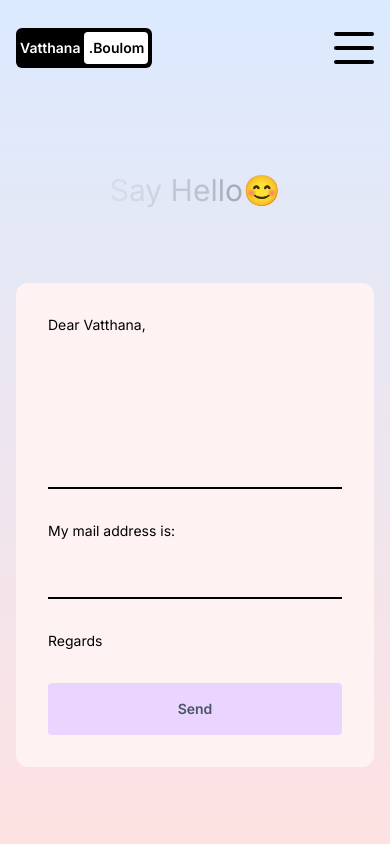
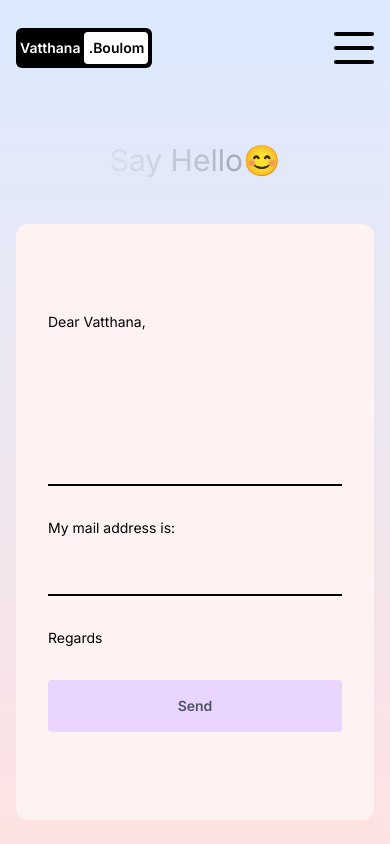
Before and after one commit to VatthanaB/framer-next-portoflio, a Next.js app: page /contact in a window 390 px wide. Built offline with nearby package versions, Linux system fonts and the light colour scheme.

Commit message:
Update contact form styling

```diff
--- a/src/app/contact/page.jsx
+++ b/src/app/contact/page.jsx
@@ -69,7 +69,7 @@ const ContactPage = () => {
         <form
           onSubmit={sendEmail}
           ref={form}
-          className="overflow-scroll lg:h-full lg:w-1/2 bg-red-50 rounded-xl text-sm md:text-xl flex flex-col gap-8 justify-center p-8 md:p-24 mb-6 md:mb-0"
+          className="overflow-auto h-screen lg:h-full lg:w-1/2 bg-red-50 rounded-xl text-sm md:text-xl flex flex-col gap-8 justify-center p-8 md:p-24 mb-6 md:mb-0"
         >
           <span>Dear Vatthana,</span>
           <textarea
```
